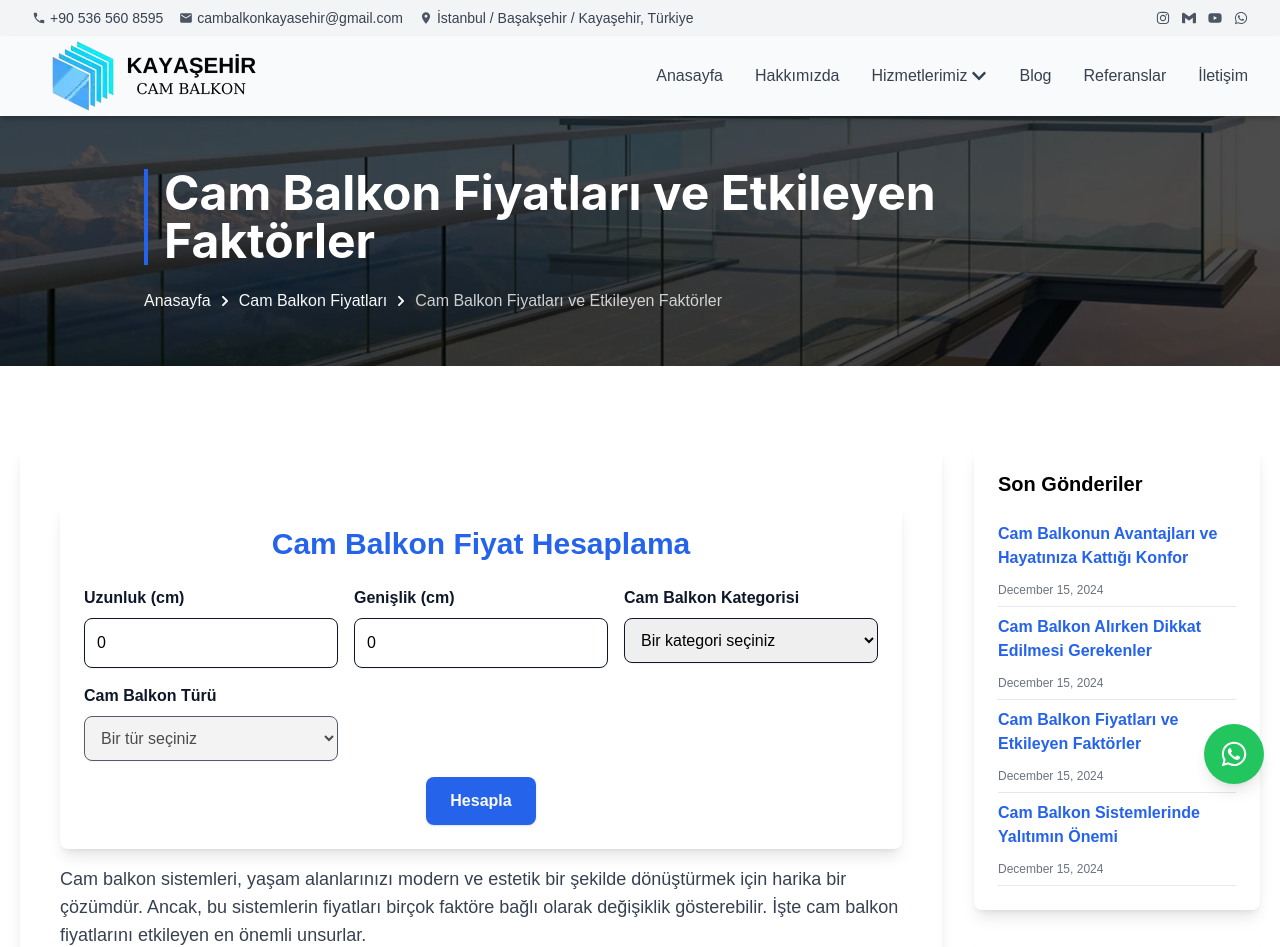
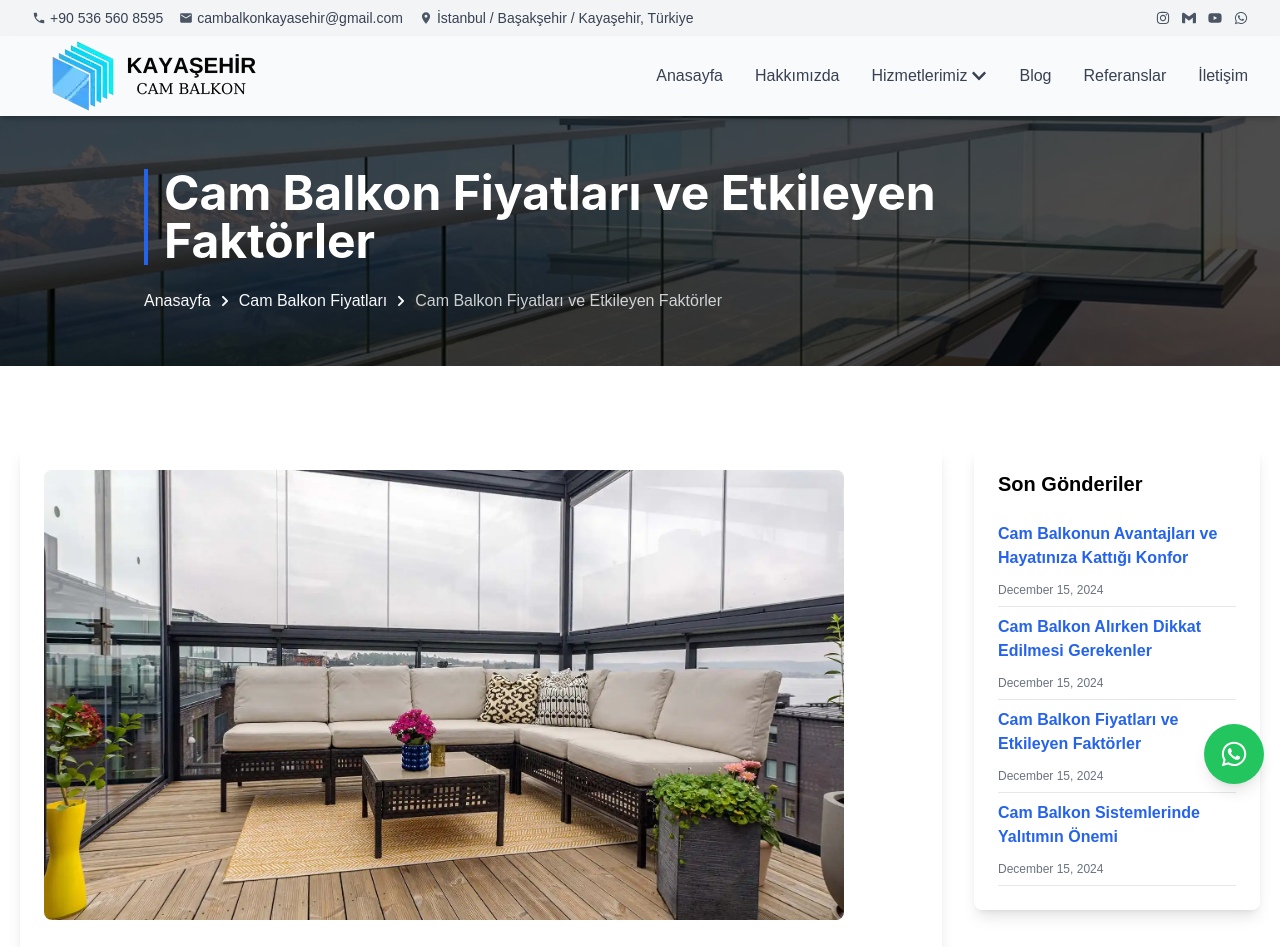
Before and after one commit to yunusmertofficial/kayasehircambalkon, a Next.js app: page /blog/cam-balkon-fiyatlari in a window 1280 px wide. Shown: the top 947 px of the page. Built offline with nearby package versions, Linux system fonts and the light colour scheme.

Commit message:
Refactor blog component structure; add new blog pages for Cam Balkon topics and remove unused component data

```diff
--- a/src/app/blog/[slug]/page.tsx
+++ b/src/app/blog/_components/Blog.tsx
@@ -1,38 +1,21 @@
 import Breadcrumb from "@/components/Breadcrumb";
 import Container from "@/components/Container";
-import { getPostContent, postContents } from "@/utils/componentData";
 import { categories, posts } from "@/utils/data";
-import type { Metadata } from "next";
-import { notFound } from "next/navigation";
 import MiniPostList from "@/components/Blog/MiniPostList";
 import Categories from "@/components/Blog/Categories";
-export const dynamicParams = false;
 
-type Props = {
-  params: Promise<{ slug: string }>;
-};
-
-export async function generateMetadata({ params }: Props): Promise<Metadata> {
-  const id = (await params).slug;
-  const post = getPostContent(id);
-  if (!post) notFound();
-  return post.metadata;
-}
-
-export function generateStaticParams() {
-  return postContents.map((post) => ({
-    params: { slug: post.slug },
-  }));
-}
-
-export default async function Page({ params }: Props) {
-  const id = (await params).slug;
-  const post = getPostContent(id);
-  if (!post) notFound();
+export default async function Blog({
+  slug,
+  children,
+}: {
+  slug: string;
+  children: React.ReactNode;
+}) {
+  const post = posts.find((post) => post.slug === slug);
   const breadcrumbs = [
     { label: "Anasayfa", href: "/" },
-    { label: post.category.title, href: `/kategori/${post.category.slug}` },
-    { label: post.title, href: `/kategori/${post.slug}` },
+    { label: post?.category.title, href: `/kategori/${post?.category.slug}` },
+    { label: post?.title, href: `/kategori/${post?.slug}` },
   ];
 
   const recentPosts = posts.slice(0, 5);
@@ -40,7 +23,7 @@ export default async function Page({ params }: Props) {
     <main>
       <Breadcrumb
         breadcrumbs={breadcrumbs}
-        title={post.title}
+        title={post?.title}
         image={{
           url: "/images/referanslar/banner.webp",
         }}
@@ -49,16 +32,16 @@ export default async function Page({ params }: Props) {
         <div className="grid grid-cols-1 lg:grid-cols-4 gap-8 mt-8">
           <div className="lg:col-span-3">
             <div className="bg-white p-6 rounded-lg shadow-lg">
-              <div className="prose max-w-none">{post.component}</div>
+              <div className="prose max-w-none">{children}</div>
             </div>
           </div>
           <aside className="lg:col-span-1">
             <MiniPostList
               title="Son Gönderiler"
               posts={recentPosts.map((post) => ({
-                slug: post.slug,
-                title: post.title,
-                publishedAt: post.publishedAt,
+                slug: post?.slug,
+                title: post?.title,
+                publishedAt: post?.publishedAt,
               }))}
             />
             <Categories categories={categories} />
--- /dev/null
+++ b/src/app/blog/cam-balkon-alirken-dikkat-edilmesi-gerekenler/page.tsx
@@ -0,0 +1,19 @@
+import Blog from "../_components/Blog";
+import Blog1 from "@/components/Blog/Blog1";
+import { Metadata } from "next";
+
+export const metadata: Metadata = {
+  title: "Cam Balkon Alırken Dikkat Edilmesi Gerekenler | Kayaşehir Cam Balkon",
+  description:
+    "Cam balkon alırken malzeme kalitesi, izolasyon özellikleri ve montaj süreci gibi önemli detaylara dikkat etmelisiniz. Kayaşehir Cam Balkon rehberliğiyle doğru seçimi yapın.",
+  keywords:
+    "Cam Balkon, Cam Balkon Modelleri, Cam Balkon Alırken Dikkat Edilmesi Gerekenler, Kayaşehir Cam Balkon",
+};
+
+export default function CamBalkonDikkatEdilmesiGerekenler() {
+  return (
+    <Blog slug="cam-balkon-alirken-dikkat-edilmesi-gerekenler">
+      <Blog1 />
+    </Blog>
+  );
+}
--- /dev/null
+++ b/src/app/blog/cam-balkon-avantajlari/page.tsx
@@ -0,0 +1,20 @@
+import Blog from "../_components/Blog";
+import Blog1 from "@/components/Blog/Blog1";
+import { Metadata } from "next";
+
+export const metadata: Metadata = {
+  title:
+    "Cam Balkonun Avantajları ve Hayatınıza Kattığı Konfor | Kayaşehir Cam Balkon",
+  description:
+    "Cam balkon sistemleri ile evinizi dönüştürün. Estetik, yalıtım ve değer artışı sağlayan çözümlerimizle yaşam kalitenizi artırıyoruz.",
+  keywords:
+    "Cam Balkon, Avantajları, Kayaşehir Cam Balkon, Cam Balkon Modelleri",
+};
+
+export default function CamBalkonAvantajlari() {
+  return (
+    <Blog slug={"cam-balkon-avantajlari"}>
+      <Blog1 />
+    </Blog>
+  );
+}
--- /dev/null
+++ b/src/app/blog/cam-balkon-fiyatlari/page.tsx
@@ -0,0 +1,18 @@
+import Blog from "../_components/Blog";
+import Blog1 from "@/components/Blog/Blog1";
+import { Metadata } from "next";
+
+export const metadata: Metadata = {
+  title: "Cam Balkon Fiyatları ve Etkileyen Faktörler | Kayaşehir Cam Balkon",
+  description:
+    "Cam balkon fiyatlarını etkileyen faktörler hakkında bilgi alın. Kayaşehir Cam Balkon ile yaşam alanlarınızı uygun maliyetlerle dönüştürün.",
+  keywords: "Cam Balkon Fiyatları, Cam Balkon Maliyeti, Kayaşehir Cam Balkon",
+};
+
+export default function CamBalkonFiyatlari() {
+  return (
+    <Blog slug={"cam-balkon-fiyatlari"}>
+      <Blog1 />
+    </Blog>
+  );
+}
--- /dev/null
+++ b/src/app/blog/cam-balkon-yalitim/page.tsx
@@ -0,0 +1,19 @@
+import Blog from "../_components/Blog";
+import Blog1 from "@/components/Blog/Blog1";
+import { Metadata } from "next";
+
+export const metadata: Metadata = {
+  title: "Cam Balkon Sistemlerinde Yalıtımın Önemi | Kayaşehir Cam Balkon",
+  description:
+    "Yalıtımın cam balkon sistemlerinde neden bu kadar önemli olduğunu öğrenin. Kayaşehir Cam Balkon ile kaliteli yalıtım çözümleri.",
+  keywords:
+    "Cam Balkon Yalıtımı, Kayaşehir Cam Balkon, Enerji Tasarrufu, Ses Yalıtımı",
+};
+
+export default function CamBalkonYalitim() {
+  return (
+    <Blog slug={"cam-balkon-yalitim"}>
+      <Blog1 />
+    </Blog>
+  );
+}
--- a/src/components/Breadcrumb.tsx
+++ b/src/components/Breadcrumb.tsx
@@ -8,8 +8,8 @@ const Breadcrumb = ({
   description,
   image,
 }: {
-  breadcrumbs: { href?: string; label: string }[];
-  title: string;
+  breadcrumbs: { href?: string; label?: string }[];
+  title?: string;
   description?: string;
   image?: {
     url: string;
@@ -27,7 +27,7 @@ const Breadcrumb = ({
           <div className="absolute inset-0 bg-black bg-opacity-70 z-10" />
           <Image
             src={image.url}
-            alt={title}
+            alt={title || ""}
             fill
             style={{ objectFit: "cover" }}
             placeholder={image.blurDataURL ? "blur" : "empty"}
--- a/src/utils/componentData.tsx
+++ /dev/null
@@ -1,66 +0,0 @@
-import { posts } from "./data";
-import type { Metadata } from "next";
-import { Post } from "./types";
-import Blog1 from "@/components/Blog/Blog1";
-import Blog2 from "@/components/Blog/Blog2";
-import Blog3 from "@/components/Blog/Blog3";
-import Blog4 from "@/components/Blog/Blog4";
-
-export interface PostContent extends Post {
-  metadata: Metadata;
-  component: JSX.Element;
-}
-
-export const postContents: PostContent[] = [
-  {
-    ...posts[0], // Yeni blogunuzun sırası
-    metadata: {
-      title:
-        "Cam Balkonun Avantajları ve Hayatınıza Kattığı Konfor | Kayaşehir Cam Balkon",
-      description:
-        "Cam balkon sistemleri ile evinizi dönüştürün. Estetik, yalıtım ve değer artışı sağlayan çözümlerimizle yaşam kalitenizi artırıyoruz.",
-      keywords:
-        "Cam Balkon, Avantajları, Kayaşehir Cam Balkon, Cam Balkon Modelleri",
-    },
-    component: <Blog1 />,
-  },
-  {
-    ...posts[1],
-    metadata: {
-      title:
-        "Cam Balkon Alırken Dikkat Edilmesi Gerekenler | Kayaşehir Cam Balkon",
-      description:
-        "Cam balkon alırken malzeme kalitesi, izolasyon özellikleri ve montaj süreci gibi önemli detaylara dikkat etmelisiniz. Kayaşehir Cam Balkon rehberliğiyle doğru seçimi yapın.",
-      keywords:
-        "Cam Balkon, Cam Balkon Modelleri, Cam Balkon Alırken Dikkat Edilmesi Gerekenler, Kayaşehir Cam Balkon",
-    },
-    component: <Blog2 />,
-  },
-  {
-    ...posts[2],
-    metadata: {
-      title:
-        "Cam Balkon Fiyatları ve Etkileyen Faktörler | Kayaşehir Cam Balkon",
-      description:
-        "Cam balkon fiyatlarını etkileyen faktörler hakkında bilgi alın. Kayaşehir Cam Balkon ile yaşam alanlarınızı uygun maliyetlerle dönüştürün.",
-      keywords:
-        "Cam Balkon Fiyatları, Cam Balkon Maliyeti, Kayaşehir Cam Balkon",
-    },
-    component: <Blog3 />, // Yeni blog bileşeni
-  },
-  {
-    ...posts[3],
-    metadata: {
-      title: "Cam Balkon Sistemlerinde Yalıtımın Önemi | Kayaşehir Cam Balkon",
-      description:
-        "Yalıtımın cam balkon sistemlerinde neden bu kadar önemli olduğunu öğrenin. Kayaşehir Cam Balkon ile kaliteli yalıtım çözümleri.",
-      keywords:
-        "Cam Balkon Yalıtımı, Kayaşehir Cam Balkon, Enerji Tasarrufu, Ses Yalıtımı",
-    },
-    component: <Blog4 />,
-  },
-];
-
-export function getPostContent(slug: string): PostContent {
-  return postContents.find((post) => post.slug === slug) as PostContent;
-}
```
